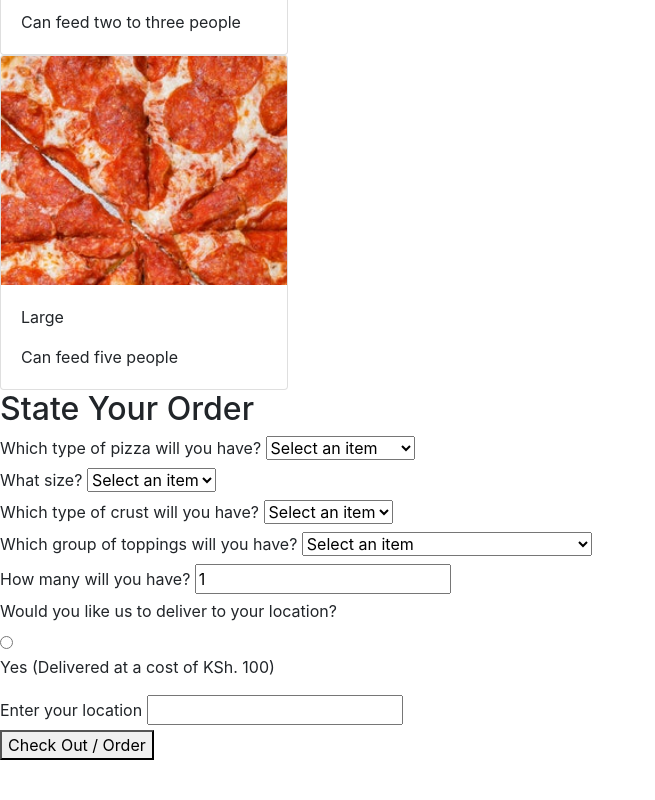
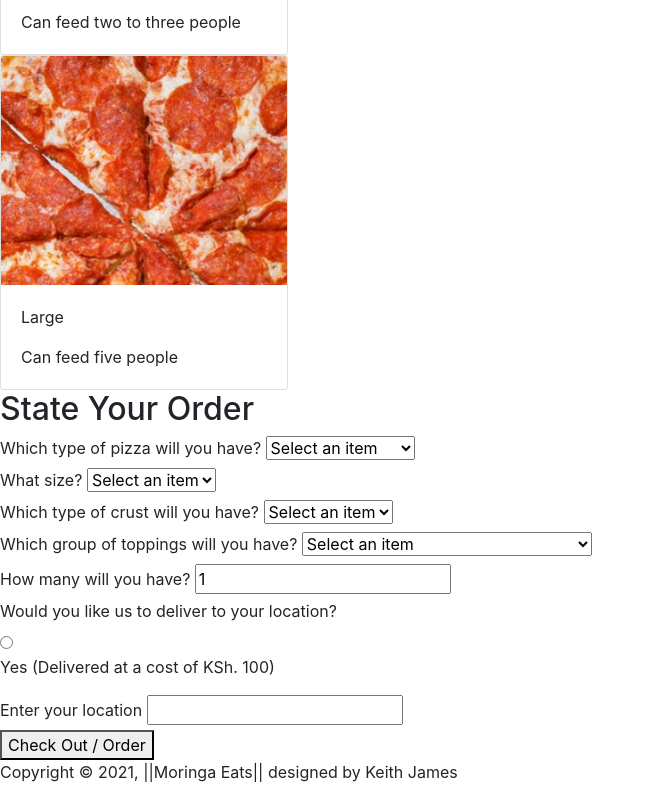
Before and after one commit to freestyletear/Moringa-Eats, a plain HTML site: page Index.html in a window 1280 px wide. Shown: the part 2278-3078 px from the top of the page, without its empty margins (0-655 px from the left). Before the commit the page ends 3038 px from the top, so only its background shows below. Drawn offline with nearby package versions, Linux system fonts and the light colour scheme.

Commit message:
add new index.html file changes

```diff
--- a/Index.html
+++ b/Index.html
@@ -15,6 +15,7 @@
 </head>
 <body>
     <div class="generalContainer">
+
         <!-- Beginning of Navigation Bar -->
         <div class="topNav">
             <div class="topNavSubContainer">
@@ -27,14 +28,12 @@
                          <img src="/images/logoImage.png" alt="logo">
                     </div>
                 </div>
-
                 <div class="contactUs">
                     <i class="fa fa-phone" aria-hidden="true"></i>
                     <p>(+254) 712 293 873</p>
                 </div>
             </div>
         </div>
-    </div>
         <!-- End of Navigation Bar -->
 
          <!-- FORM OUTPUT -->
@@ -179,6 +178,14 @@
             </div>
         </div>
 
+        <!-- Beginning of footer -->
+        <div class="pageFooter">
+            <p>Copyright &#169 2021, ||<span>Moringa Eats</span>|| designed by Keith James</p>
+        </div>
+        <!-- End of Footer -->
+
+    </div>
+
     <script src="js/jquery-3.6.0.js"></script>
     <script src="js/scripts.js"></script>
 </body>
```
